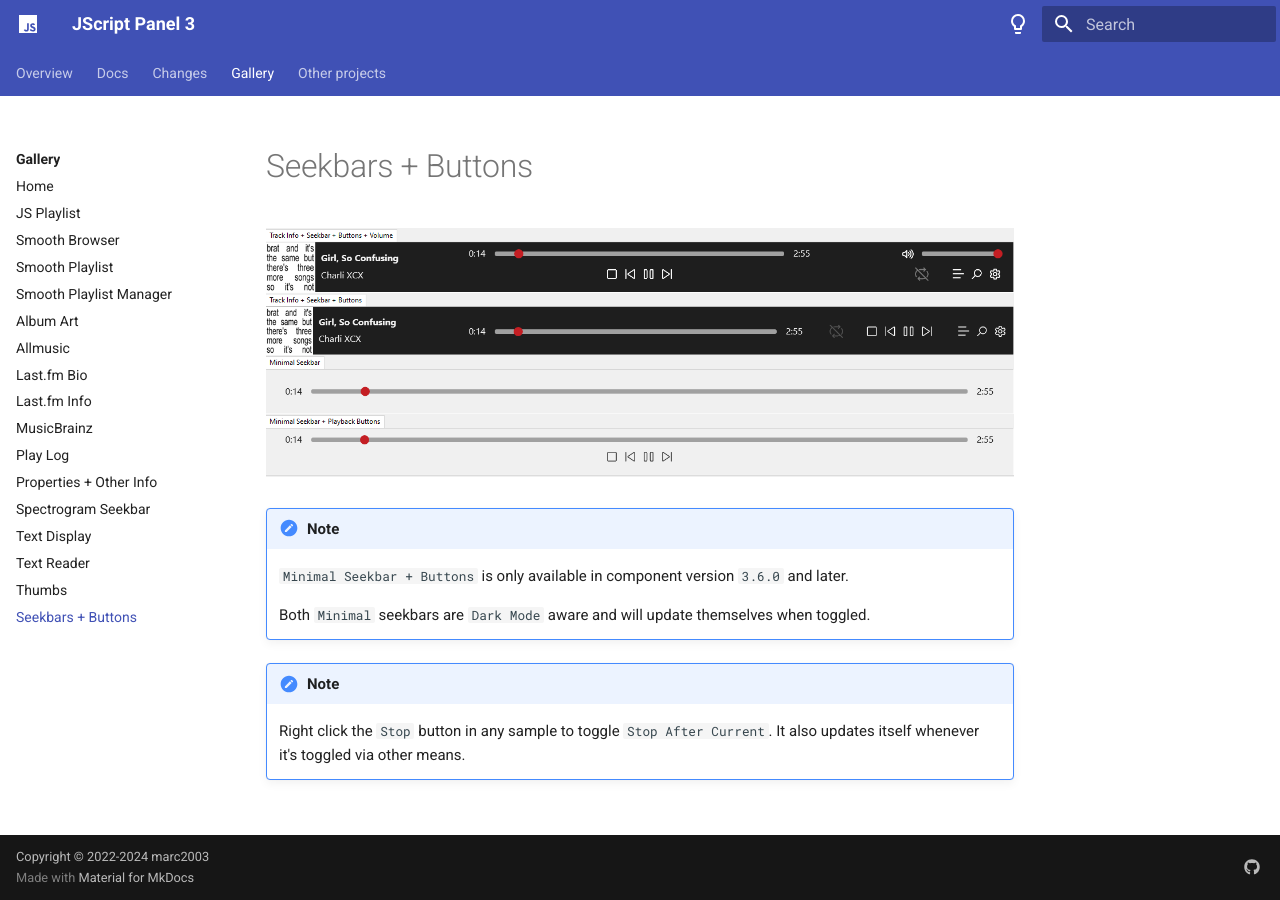
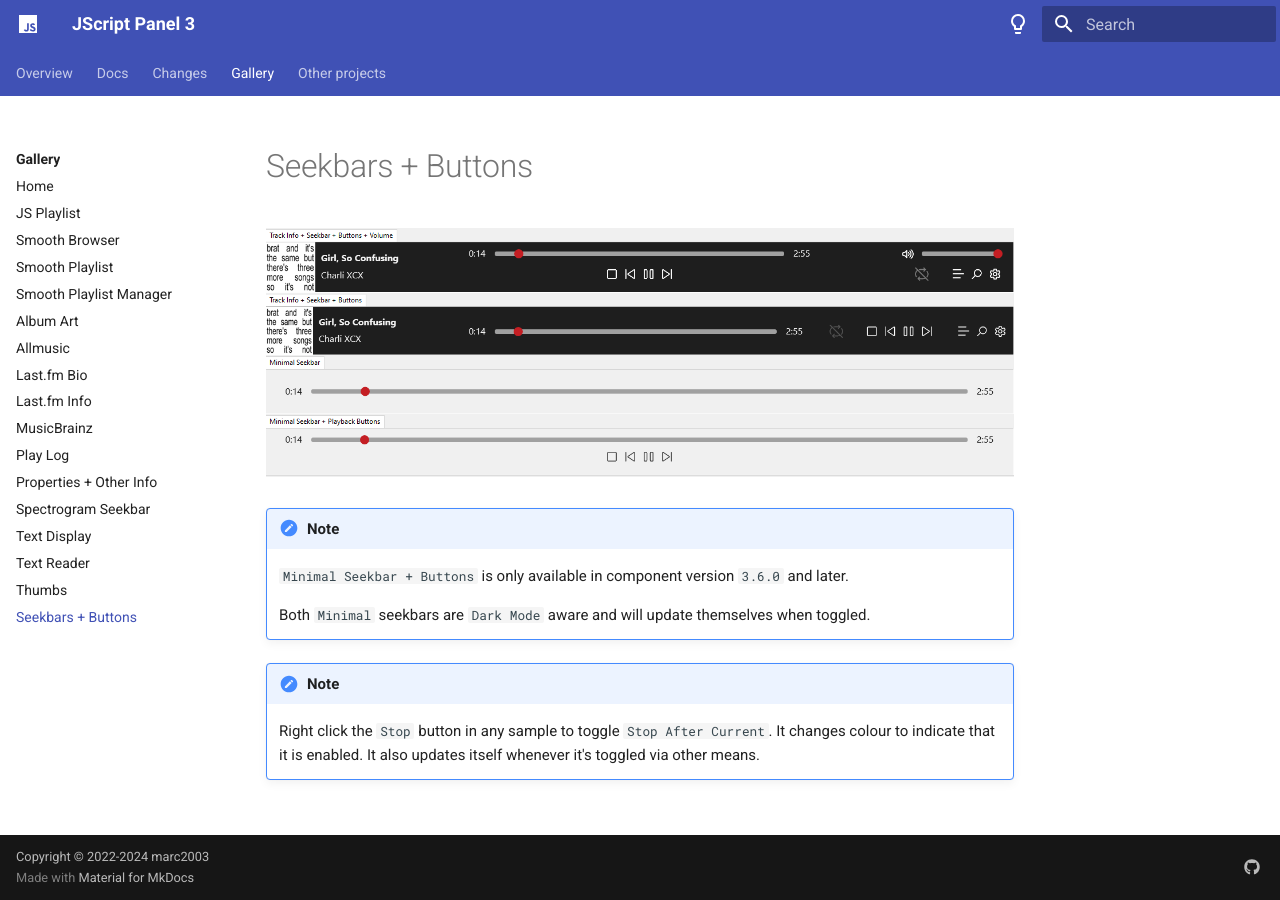
Before and after one commit to jscript-panel/jscript-panel.github.io, an MkDocs documentation site: the page built from docs/gallery/seekbar-button.md, in a window 1280 px wide. Built offline with MkDocs 1.6.1 and Material for MkDocs 9.7.7, drawn with Linux system fonts in a browser that asks for light colours.

Commit message:
Update seekbar-button.md

```diff
--- a/docs/gallery/seekbar-button.md
+++ b/docs/gallery/seekbar-button.md
@@ -6,5 +6,6 @@
 	Both `Minimal` seekbars are `Dark Mode` aware and will update themselves when toggled.
 
 !!! note
-	Right click the `Stop` button in any sample to toggle `Stop After Current`. It also updates itself
-	whenever it's toggled via other means.
+	Right click the `Stop` button in any sample to toggle `Stop After Current`. It changes
+	colour to indicate that it is enabled. It also updates itself whenever it's toggled
+	via other means.
```
